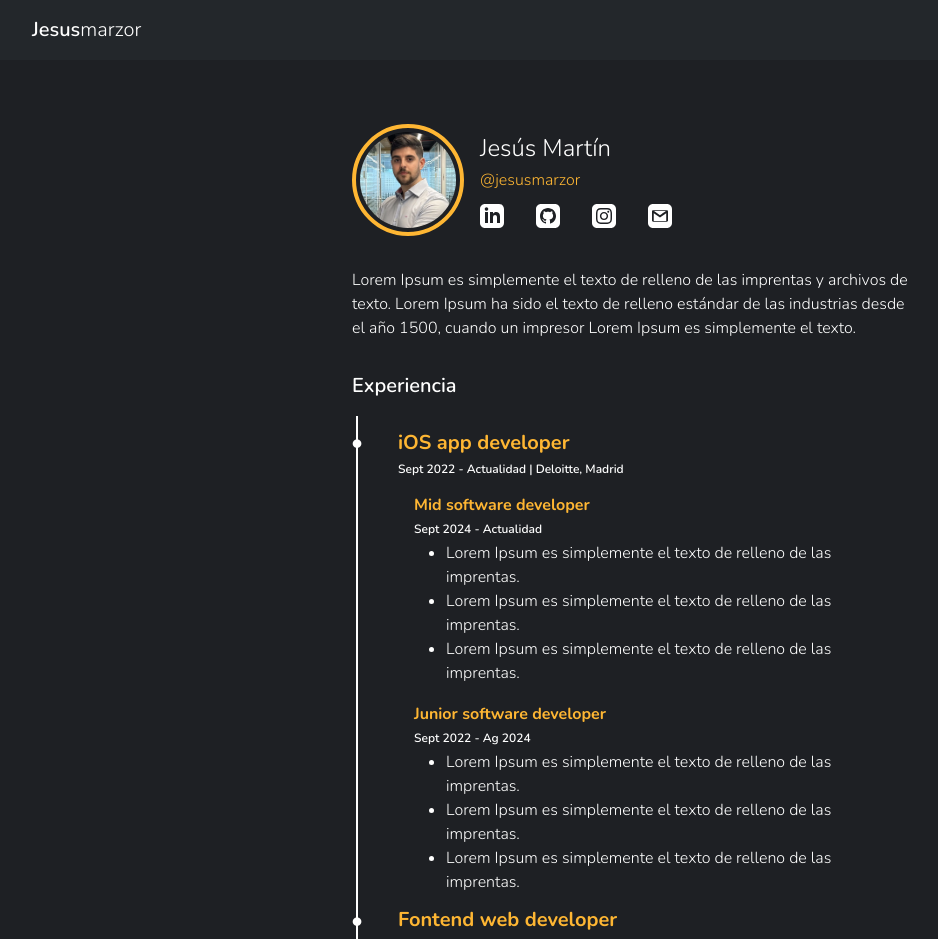
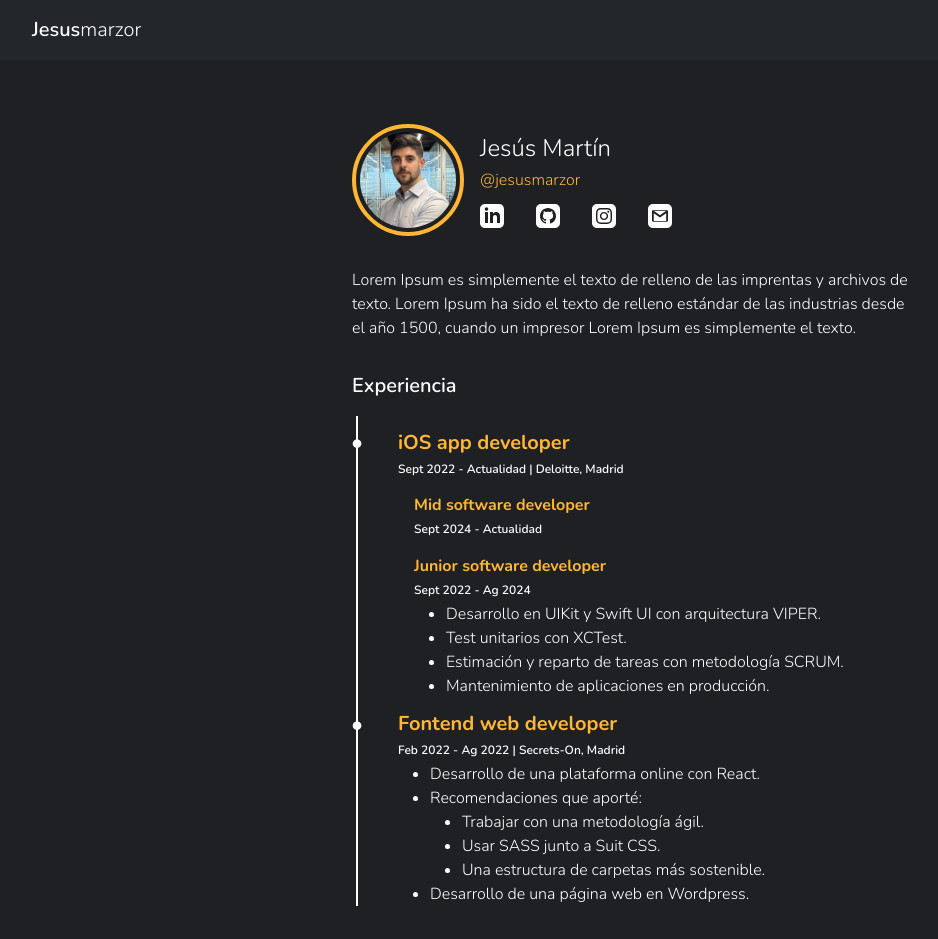
Before and after one commit to jesusmarzor/website-2024, a Next.js app: page / in a window 1280 px wide. Shown: the top 939 px of the page, without its empty margins (8-946 px from the left). Built offline with nearby package versions, Linux system fonts and the light colour scheme; no server answers; the database is empty.

Commit message:
Add: new experience

```diff
--- a/app/components/Experience.tsx
+++ b/app/components/Experience.tsx
@@ -17,13 +17,6 @@ const Experience = () => {
               <p className="font-semibold text-xs">
                 Sept 2024 - Actualidad
               </p>
-              <ul className="ml-8">
-                <li className="list-disc">
-                  Lorem Ipsum es simplemente el texto de relleno de las imprentas.
-                </li>
-                <li className="list-disc">Lorem Ipsum es simplemente el texto de relleno de las imprentas.</li>
-                <li className="list-disc">Lorem Ipsum es simplemente el texto de relleno de las imprentas.</li>
-              </ul>
             </section>
             <section className="flex flex-col justify-center items-start gap-1 ml-4">
               <h2 className="text-md font-bold text-main mt-[.8rem]">
@@ -33,9 +26,10 @@ const Experience = () => {
                 Sept 2022 - Ag 2024
               </p>
               <ul className="ml-8">
-                <li className="list-disc">Lorem Ipsum es simplemente el texto de relleno de las imprentas.</li>
-                <li className="list-disc">Lorem Ipsum es simplemente el texto de relleno de las imprentas.</li>
-                <li className="list-disc">Lorem Ipsum es simplemente el texto de relleno de las imprentas.</li>
+                <li className="list-disc">Desarrollo en UIKit y Swift UI con arquitectura VIPER.</li>
+                <li className="list-disc">Test unitarios con XCTest.</li>
+                <li className="list-disc">Estimación y reparto de tareas con metodología SCRUM.</li>
+                <li className="list-disc">Mantenimiento de aplicaciones en producción.</li>
               </ul>
             </section>
           </TimeLineLayout>
@@ -44,16 +38,16 @@ const Experience = () => {
             subtitle="Feb 2022 - Ag 2022 | Secrets-On, Madrid"
           >
             <ul className="ml-8">
-              <li className="list-disc">Lorem Ipsum es simplemente el texto de relleno de las imprentas.</li>
+              <li className="list-disc">Desarrollo de una plataforma online con React.</li>
               <li className="list-disc">
-              Lorem Ipsum es simplemente el texto de relleno de las imprentas.:
+                Recomendaciones que aporté:
                 <ul className="ml-8">
-                  <li className="list-disc">Lorem Ipsum es simplemente el texto de relleno de las imprentas.</li>
-                  <li className="list-disc">Lorem Ipsum es simplemente el texto de relleno de las imprentas.</li>
-                  <li className="list-disc">Lorem Ipsum es simplemente el texto de relleno de las imprentas.</li>
+                  <li className="list-disc">Trabajar con una metodología ágil.</li>
+                  <li className="list-disc">Usar SASS junto a Suit CSS.</li>
+                  <li className="list-disc">Una estructura de carpetas más sostenible.</li>
                 </ul>
               </li>
-              <li className="list-disc">Lorem Ipsum es simplemente el texto de relleno de las imprentas.</li>
+              <li className="list-disc">Desarrollo de una página web en Wordpress.</li>
             </ul>
           </TimeLineLayout>
         </SectionLayout>
```
